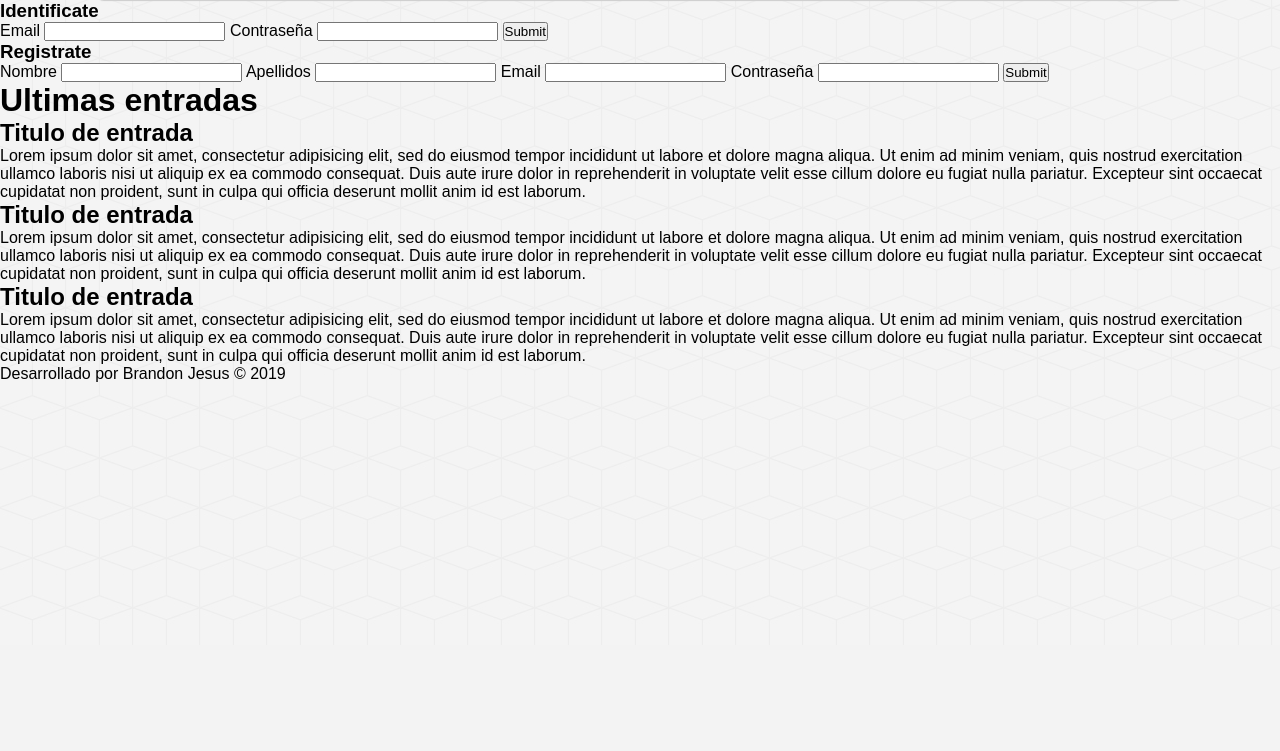
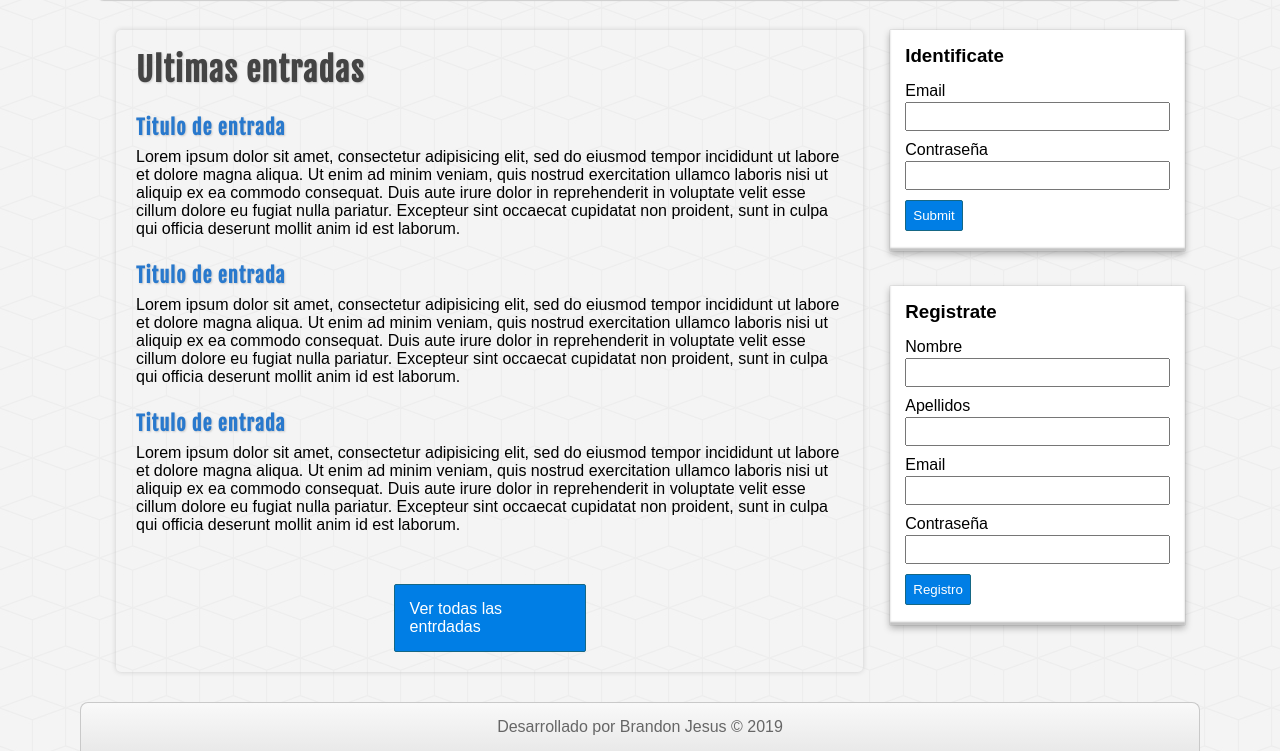
Before and after one commit to BrandonJesws/curso_php, a PHP site: page / in a window 1280 px wide. Shown: the part 155-906 px from the top of the page. Before the commit the page ends 537 px from the top, so only its background shows below. Run offline with PHP 8.4, Linux system fonts and the light colour scheme; some libraries are stand-ins or nearby versions.

Commit message:
separando maquetacion, Registro de usuarios con php y mysql

```diff
--- a/master-php/proyecto-php/assets/css/style.css
+++ b/master-php/proyecto-php/assets/css/style.css
@@ -78,3 +78,117 @@ body{
 	font-size: 15px;
 	color: #838282;
 }
+
+#contenedor{
+	width: 85%;
+	height: auto;
+	margin: 0 auto;
+	margin-bottom: 30px;
+	margin-top: 30px;
+}
+
+#sidebar{
+	float: right;
+	width: 27%;
+	height: auto;
+}
+.bloque{
+	display: block;
+	width: 90%;
+	margin: 0 auto;
+	margin-bottom: 35px;
+	background: white;
+	padding: 15px;
+	box-shadow:  0 0 1px rgba(0,0,0,.3),  0 3px 7px rgba(0,0,0,.3),  0 0 1px #FFF inset,  0 -3px 2px rgba(0,0,0,.25) inset;
+}
+label,
+input[type="text"],
+input[type="email"],
+input[type="password"]{
+	display: block;
+	width: 95%;
+	margin-top: 2px;
+	margin-bottom: 2px;
+}
+
+input[type="text"],
+input[type="email"],
+input[type="password"]{
+	margin-bottom: 10px;
+	padding: 5px;
+}
+
+input[type="buttom"],
+input[type="submit"]{
+	margin-top: 5px;
+	margin-bottom: 5px;
+	display: block;
+	border-radius: 2px;
+	color: white;
+	background: #007ee5;
+	border: 1px solid #156785;
+	cursor: pointer;
+	padding: 7px;
+}
+
+.bloque h3{
+	margin-bottom: 15px;
+}
+
+#principal{
+	float: left;
+	width: 65%;
+	min-height: 572px;
+	border-radius: 5px;
+	box-shadow: 0 0 5px #ccc;
+	margin-left: 20px;
+	padding: 20px;
+	overflow: hidden;
+}
+#principal h1{
+	font-size: 32px;
+	color: #444;
+	letter-spacing: 1px;
+	text-shadow: 1px 1px 2px #CCC;
+	font-family: 'fajala';
+}
+
+#principal h2{
+	font-size: 20px;
+	color: #2979cd;
+	text-shadow: 1px 1px 2px #CCC;
+	letter-spacing: 1px;
+	font-family: 'fajala';
+	margin-top: 25px;
+}
+
+#principal p{
+	margin-top: 8px;
+}
+
+#ver-todas a{
+	display: block;
+	border-radius: 2px;
+	padding: 15px;
+	color: white;
+	background: #007ee5;
+	border: 1px solid #156785;
+	cursor: pointer;
+	width: 160px;
+	margin: 0 auto;
+	margin-top: 50px;
+}
+
+#pie{
+	width: 85%;
+	clear: both;
+	margin: 0 auto;
+	background: linear-gradient(to bottom, #f9f9f9 0, #e9e9e9 100%);
+	border: 1px solid #c9c9c9;
+	border-bottom: none;
+	border-radius: 8px 8px 0 0;
+	color: #666;
+	height: auto;
+	padding: 15px;
+	text-align: center;
+}
--- /dev/null
+++ b/master-php/proyecto-php/includes/cabecera.php
@@ -0,0 +1,47 @@
+<?php require_once 'conexion.php'; ?>
+
+<!DOCTYPE html>
+<html lang="es">
+<head>
+	<meta charset="utf-8">
+	<title>Blog de videojuegos</title>
+	<link rel="stylesheet" type="text/css" href="./assets/css/style.css">
+</head>
+<body>
+	<!--Cabecera-->
+	<header id="cabecera">
+		<div id="logo">
+			<a href="index.php">
+				Blog de Videojuegos
+			</a>
+		</div>
+		<!--Menu-->
+		<nav id="menu">
+			<ul>
+				<li>
+					<a href="index.php">Inicio</a>
+				</li>
+				<li>
+					<a href="index.php">Categoria 1</a>
+				</li>
+				<li>
+					<a href="index.php">Categoria 2</a>
+				</li>
+				<li>
+					<a href="index.php">Categoria 3</a>
+				</li>
+				<li>
+					<a href="index.php">Categoria 4</a>
+				</li>
+				<li>
+					<a href="index.php">Sobre mi</a>
+				</li>
+				<li>
+					<a href="index.php">Cantacto</a>
+				</li>
+			</ul>
+		</nav>
+		<div class="clearfix"></div>
+	</header>
+
+	<div id="contenedor">
--- /dev/null
+++ b/master-php/proyecto-php/includes/conexion.php
@@ -0,0 +1,12 @@
+<?php
+	$server = "localhost";
+	$username = "root";
+	$password = "";
+	$database = "blog_masterdos";
+	$db = mysqli_connect($server, $username, $password, $database);
+
+	mysqli_query($db, "SET NAMES 'utf8'");
+
+	//Iniciar secion
+	session_start();
+?>
--- /dev/null
+++ b/master-php/proyecto-php/includes/helpers.php
@@ -0,0 +1,27 @@
+<?php
+
+
+	function mostrarError($errores, $campo){
+		$alerta = '';
+		if(isset($errores[$campo]) && !empty($campo)){
+			$alerta = "<div class='alerta alerta-error'>".$errores[$campo]."</div>";
+		}
+		return $alerta;
+	}
+
+	function borrarErrores(){
+		$borrado = false;
+
+		if(isset($_SESSION['errores'])){
+			$_SESSION['errores'] = null;
+			$borrado = session_unset($_SESSION['errores']);
+		}
+		if (isset($_SESSION['completado'])) {
+			$_SESSION['completado'] = null;
+			$borrado = session_unset($_SESSION['completado']);
+		}
+
+
+		return $borrado;
+	}
+?>
--- /dev/null
+++ b/master-php/proyecto-php/includes/lateral.php
@@ -0,0 +1,53 @@
+<?php require_once 'includes/helpers.php'; ?>
+
+<!--Barra lateral-->
+<aside id="sidebar">
+	<div id="login" class="bloque">
+		<h3>Identificate</h3>
+		<form action="login.php" method="POST">
+			<label for="email">Email</label>
+			<input type="email" name="email"/>
+			<label for="password">Contraseña</label>
+			<input type="password" name="password"/>
+			<input type="submit" name="Entrar"/>
+		</form>
+	</div>
+	<div id="register" class="bloque">
+		<?php if(isset($_SESSION['errores'])): ?>
+			<?php var_dump($_SESSION['errores'])?>
+		<?php endif;?>
+		<h3>Registrate</h3>
+
+		<!-- Mostrar errores -->
+		<?php
+			if(isset($_SESSION['completado'])) : ?>
+				<div class="alerta alerta-exito">
+ 					<?=$_SESSION['completado']?>
+ 				</div>
+		<?php elseif(isset($_SESSION['errores']['general'])): ?>
+				<div class="alerta alerta-exito">
+ 					<?=$_SESSION['errores']['general']?>
+ 				</div>
+		<?php endif; ?>
+		<form action="registro.php" method="POST">
+			<label for="nombre">Nombre</label>
+			<input type="text" name="nombre">
+			<?php echo isset($_SESSION['errores']) ? mostrarError($_SESSION['errores'], 'nombre') : ''; ?>
+
+			<label for="apellidos">Apellidos</label>
+			<input type="text" name="apellidos">
+			<?php echo isset($_SESSION['errores']) ? mostrarError($_SESSION['errores'], 'apellidos') : ''; ?>
+
+			<label for="email">Email</label>
+			<input type="email" name="email"/>
+			<?php echo isset($_SESSION['errores']) ? mostrarError($_SESSION['errores'], 'email') : ''; ?>
+
+			<label for="password">Contraseña</label>
+			<input type="password" name="password"/>
+			<?php echo isset($_SESSION['errores']) ? mostrarError($_SESSION['errores'], 'password') : ''; ?>
+
+			<input type="submit" name="submit" value="Registro" />
+		</form>
+		<?php  borrarErrores() ?>
+	</div>
+</aside>
--- /dev/null
+++ b/master-php/proyecto-php/includes/pie.php
@@ -0,0 +1,8 @@
+<div class="clearfix"></div>
+	</div>
+<!--Pie de pagina-->
+	<footer id="pie">
+		<p>Desarrollado por Brandon Jesus &copy; 2019</p>
+	</footer>
+</body>
+</html>
--- a/master-php/proyecto-php/index.php
+++ b/master-php/proyecto-php/index.php
@@ -1,88 +1,13 @@
-<!DOCTYPE html>
-<html lang="es">
-<head>
-	<meta charset="utf-8">
-	<title>Blog de videojuegos</title>
-	<link rel="stylesheet" type="text/css" href="./assets/css/style.css">
-</head>
-<body>
-	<!--Cabecera-->
-	<header id="cabecera">
-		<div id="logo">
-			<a href="index.php">
-				Blog de Videojuegos
-			</a>
-		</div>
-		<!--Menu-->
-		<nav id="menu">
-			<ul>
-				<li>
-					<a href="index.php">Inicio</a>
-				</li>
-				<li>
-					<a href="index.php">Categoria 1</a>
-				</li>
-				<li>
-					<a href="index.php">Categoria 2</a>
-				</li>
-				<li>
-					<a href="index.php">Categoria 3</a>
-				</li>
-				<li>
-					<a href="index.php">Categoria 4</a>
-				</li>
-				<li>
-					<a href="index.php">Sobre mi</a>
-				</li>
-				<li>
-					<a href="index.php">Cantacto</a>
-				</li>
-			</ul>
-		</nav>
-		<div class="clearfix"></div>
-	</header>
-
-	<div id="contenedor">
-		<!--Barra lateral-->
-		<aside id="sidebar">
-			<div id="login" class="bloque">
-				<h3>Identificate</h3>
-				<form action="login.php" method="POST">
-					<label for="email">Email</label>
-					<input type="email" name="email"/>
-
-					<label for="password">Contraseña</label>
-					<input type="password" name="password"/>
-
-					<input type="submit" name="Entrar"/>
-				</form>
-			</div>
-
-			<div id="register" class="bloque">
-				<h3>Registrate</h3>
-				<form action="registro.php" method="POST">
-					<label for="nombre">Nombre</label>
-					<input type="text" name="nombre">
-
-					<label for="apellidos">Apellidos</label>
-					<input type="text" name="apellidos">
-
-					<label for="email">Email</label>
-					<input type="email" name="email"/>
-
-					<label for="password">Contraseña</label>
-					<input type="password" name="password"/>
-
-					<input type="submit" name="Registrar"/>
-				</form>
-			</div>
-		</aside>
+<?php require_once 'includes/cabecera.php'; ?>
+<?php require_once 'includes/lateral.php'; ?>
 
 	<!--Caja Principal-->
 	<div id="principal">
 		<h1>Ultimas entradas</h1>
 		<article class="entrada">
+			<a href="">
 				<h2>Titulo de entrada</h2>
+			</a>
 			<p>
 				Lorem ipsum dolor sit amet, consectetur adipisicing elit, sed do eiusmod
 				tempor incididunt ut labore et dolore magna aliqua. Ut enim ad minim veniam,
@@ -93,7 +18,9 @@
 			</p>
 		</article>
 		<article class="entrada">
+			<a href="">
 				<h2>Titulo de entrada</h2>
+			</a>
 			<p>
 				Lorem ipsum dolor sit amet, consectetur adipisicing elit, sed do eiusmod
 				tempor incididunt ut labore et dolore magna aliqua. Ut enim ad minim veniam,
@@ -104,7 +31,9 @@
 			</p>
 		</article>
 		<article class="entrada">
+			<a href="">
 				<h2>Titulo de entrada</h2>
+			</a>
 			<p>
 				Lorem ipsum dolor sit amet, consectetur adipisicing elit, sed do eiusmod
 				tempor incididunt ut labore et dolore magna aliqua. Ut enim ad minim veniam,
@@ -114,12 +43,9 @@
 				proident, sunt in culpa qui officia deserunt mollit anim id est laborum.
 			</p>
 		</article>
+		<div id="ver-todas">
+			<a href="">Ver todas las entrdadas</a>
 		</div>
 	</div>
 
-	<!--Pie de pagina-->
-	<footer id="pie">
-		<p>Desarrollado por Brandon Jesus &copy; 2019</p>
-	</footer>
-</body>
-</html>
+<?php require_once 'includes/pie.php'; ?>
```
Also changed, not shown: master-php/proyecto-php/registro.php (added, +78 -0 lines). Lines whose indentation alone changed are shown as unchanged.
